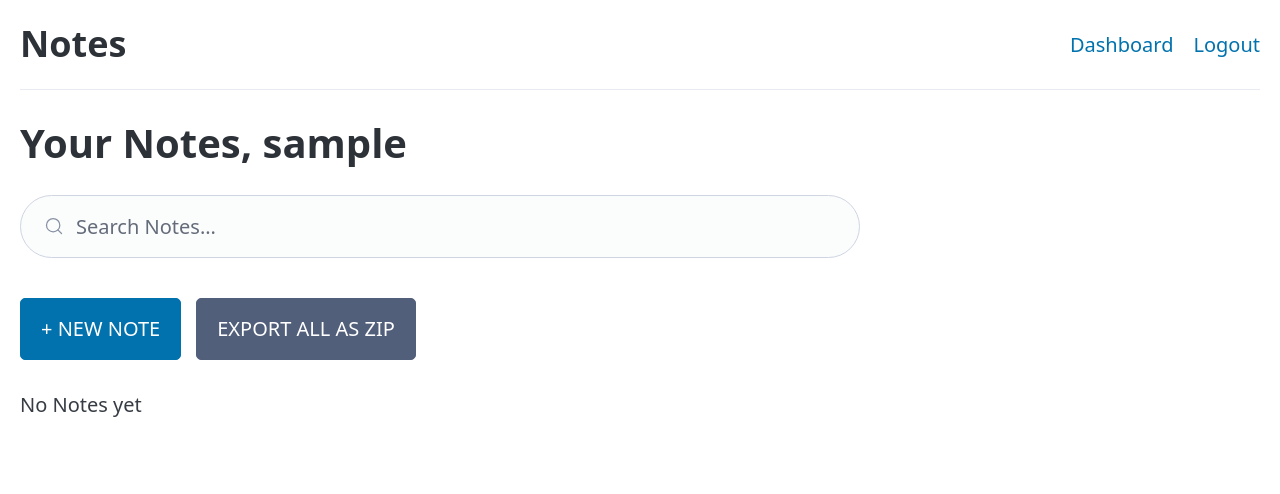
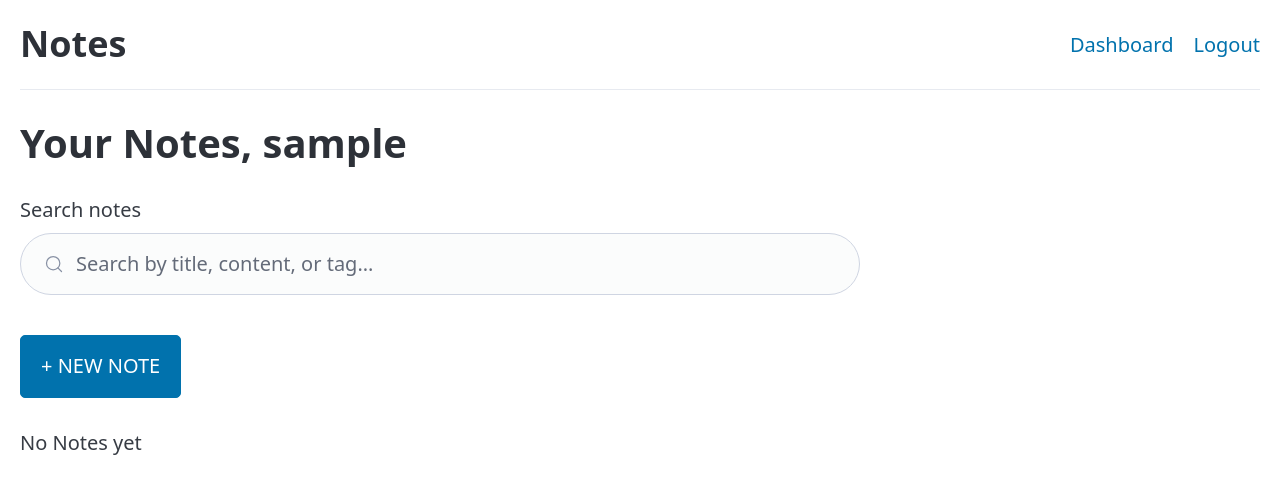
Before and after one commit to almightyDavid/MarkdownNotesLive, a Flask app: page /dashboard in a window 1280 px wide. Shown: the top 494 px of the page. Run offline with Flask 3, Linux system fonts and the light colour scheme; the visitor is signed in with stand-in values (Sample User, id 1); data that the repository does not hold is empty; some libraries are stand-ins or nearby versions.

Commit message:
search fix

```diff
--- a/static/js/search.js
+++ b/static/js/search.js
@@ -1,13 +1,50 @@
 document.addEventListener("DOMContentLoaded", () => {
-        const search = document.getElementById("search");
-        const list = document.getElementById("note-list");
+    const searchInput = document.getElementById("search");
+    const noteList = document.getElementById("note-list");
 
-        search.addEventListener("input", async () => {
-            const q = search.value;
+    if (!searchInput || !noteList) {
+        return;
+    }
 
-            if (!search || !list) return;
+    const originalNotesHtml = noteList.innerHTML;
+    let searchTimer = null;
 
-            const res = await fetch(`/notes/search?q=${encodeURIComponent(q)}`);
-            list.innerHTML = await res.text();
-        });
+    searchInput.addEventListener("input", () => {
+        window.clearTimeout(searchTimer);
+
+        searchTimer = window.setTimeout(async () => {
+            const query = searchInput.value.trim();
+
+            if (!query) {
+                noteList.innerHTML = originalNotesHtml;
+                return;
+            }
+
+            searchInput.setAttribute("aria-busy", "true");
+
+            try {
+                const response = await fetch(
+                    `/notes/search?q=${encodeURIComponent(query)}`
+                );
+
+                if (!response.ok) {
+                    throw new Error(
+                        `Search request failed with status ${response.status}`
+                    );
+                }
+
+                noteList.innerHTML = await response.text();
+            } catch (error) {
+                console.error("Unable to search notes:", error);
+
+                noteList.innerHTML = `
+                    <p role="alert">
+                        Search failed. Please try again.
+                    </p>
+                `;
+            } finally {
+                searchInput.removeAttribute("aria-busy");
+            }
+        }, 200);
+    });
 });
--- a/templates/dashboard.html
+++ b/templates/dashboard.html
@@ -5,10 +5,12 @@
 {% block content %}
 <h1>Your Notes, {{ current_user.username }}</h1>
 
+<label for="search">Search notes</label>
+
 <input
     id="search"
     type="search"
-    placeholder="Search Notes..."
+    placeholder="Search by title, content, or tag..."
     autocomplete="off"
 >
 
@@ -18,13 +20,6 @@
         class="btn"
     >
         + NEW NOTE
-    </a>
-
-    <a
-        href="{{ url_for('notes.export_notes') }}"
-        class="btn btn-secondary"
-    >
-        EXPORT ALL AS ZIP
     </a>
 </div>
 
```
